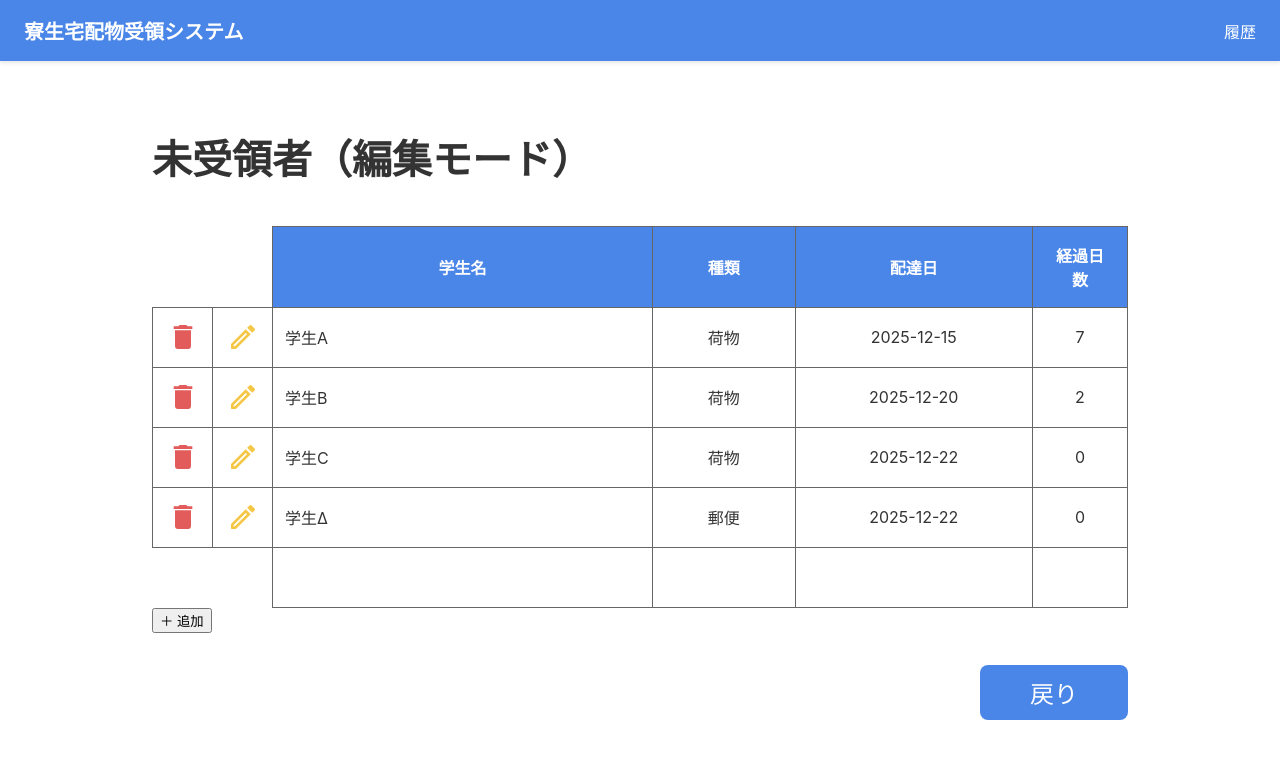
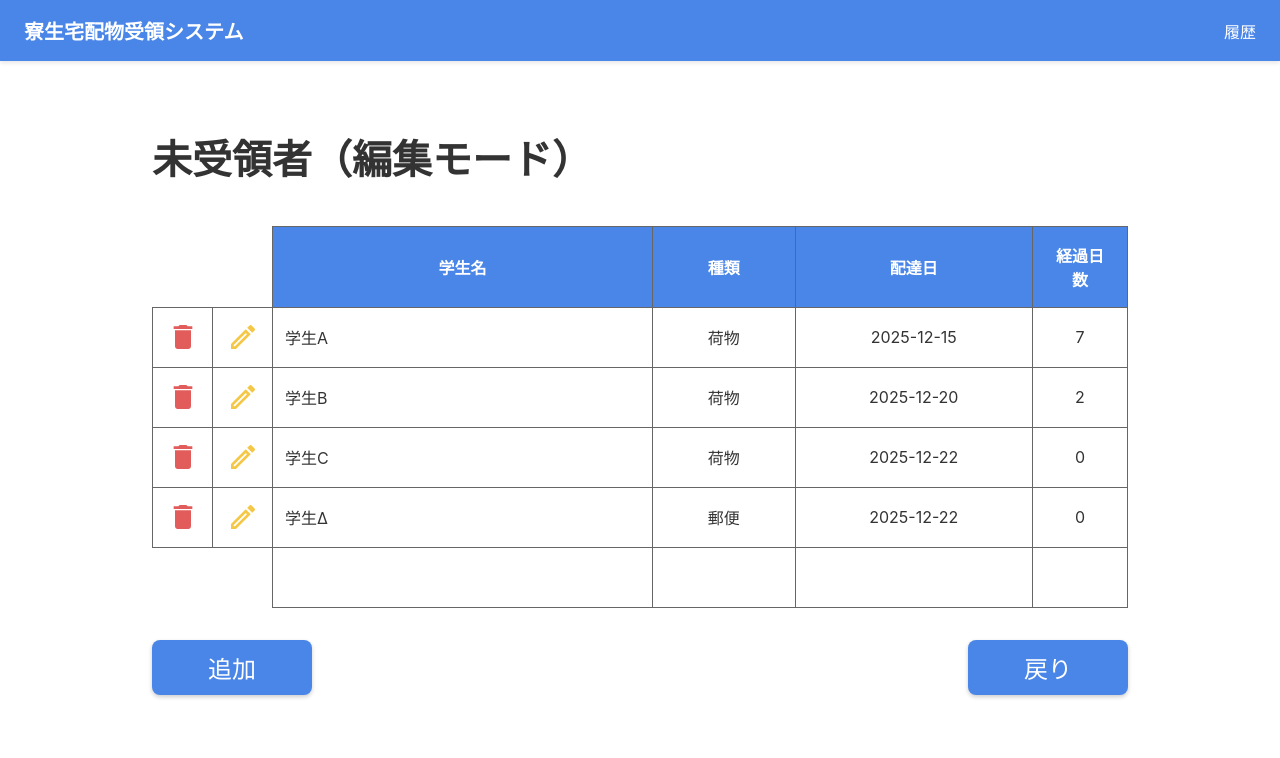
Before and after one commit to mii-na/softwareEngineering, a React (Vite) app: page /edit in a window 1280 px wide. Shown: the top 758 px of the page. Built offline with nearby package versions, Linux system fonts and the light colour scheme.

Commit message:
追加ボタン完成

```diff
--- a/src/App.css
+++ b/src/App.css
@@ -125,11 +125,49 @@ body {
 .td-icon-empty { border: none !important; }
 
 /* --- ボタン --- */
-.button-container {
+/* --- ボタンエリアのレイアウト --- */
+/* 追加ボタンと戻りボタンを同じ行に、左右に分けて配置 */
+.button-row {
   display: flex;
-  justify-content: flex-end;
+  justify-content: space-between; /* 左端と右端にスペースを空けて配置 */
+  align-items: center;
   margin-top: 32px;
+  width: 100%;
 }
+
+/* 共通のボタンデザイン（以前定義済みならそのままでOK） */
+.action-button {
+  background-color: #4A86E8;
+  color: white;
+  font-size: 1.5rem;
+  padding: 10px 50px;
+  border: none;
+  border-radius: 8px;
+  cursor: pointer;
+  box-shadow: 0 2px 4px rgba(0,0,0,0.2);
+  transition: background-color 0.2s;
+  text-align: center;
+  min-width: 160px;
+}
+
+.action-button:hover {
+  background-color: #3b75d6;
+}
+
+/* --- 以下、モーダル（ポップアップ）用のスタイル（変更なし） --- */
+.modal-overlay {
+  position: fixed;
+  top: 0;
+  left: 0;
+  width: 100%;
+  height: 100%;
+  background-color: rgba(0, 0, 0, 0.5);
+  display: flex;
+  justify-content: center;
+  align-items: center;
+  z-index: 1000;
+}
+/* ... 以降のモーダルスタイルはそのまま維持 ... */
 
 .action-button {
   background-color: #4A86E8;
@@ -217,3 +255,81 @@ body {
 .save-button:hover {
   background-color: #3b75d6;
 }
+
+
+
+/* .add-button のスタイル定義は削除しました。
+  代わりに共通の .action-button クラスを使用します。
+*/
+
+/* --- 以下、モーダル（ポップアップ）用のスタイル --- */
+.modal-overlay {
+  position: fixed;
+  top: 0;
+  left: 0;
+  width: 100%;
+  height: 100%;
+  background-color: rgba(0, 0, 0, 0.5);
+  display: flex;
+  justify-content: center;
+  align-items: center;
+  z-index: 1000;
+}
+
+.modal-content {
+  background-color: white;
+  padding: 40px;
+  border-radius: 12px;
+  width: 500px;
+  max-width: 90%;
+  box-shadow: 0 4px 12px rgba(0,0,0,0.3);
+  position: relative;
+}
+
+.modal-title {
+  font-size: 2rem;
+  font-weight: bold;
+  text-align: center;
+  margin-bottom: 30px;
+  color: #333;
+}
+
+.form-group {
+  margin-bottom: 20px;
+  display: flex;
+  align-items: center;
+}
+
+.form-label {
+  width: 120px;
+  font-weight: bold;
+  font-size: 1.1rem;
+}
+
+.form-input, .form-select {
+  flex: 1;
+  padding: 10px;
+  font-size: 1rem;
+  border: 1px solid #ccc;
+  border-radius: 6px;
+}
+
+.modal-actions {
+  display: flex;
+  justify-content: center;
+  margin-top: 30px;
+}
+
+.save-button {
+  background-color: #4A86E8;
+  color: white;
+  font-size: 1.2rem;
+  padding: 10px 60px;
+  border: none;
+  border-radius: 8px;
+  cursor: pointer;
+}
+
+.save-button:hover {
+  background-color: #3b75d6;
+}
--- a/src/EditPage.tsx
+++ b/src/EditPage.tsx
@@ -43,65 +43,53 @@ const EditPage: React.FC = () => {
   const [isModalOpen, setIsModalOpen] = useState(false);
   const [editingItem, setEditingItem] = useState<ParcelData | null>(null);
 
-  // 今日の日付を YYYY-MM-DD 形式で取得するヘルパー関数
   const getTodayDate = () => new Date().toISOString().split('T')[0];
 
-  // 削除処理
   const handleDelete = (id: string) => {
     if (window.confirm('削除しますか？')) {
       setItems(items.filter((item) => item.id !== id));
     }
   };
 
-  // 編集ボタンクリック（既存データをセットしてモーダルを開く）
   const handleEditClick = (item: ParcelData) => {
     setEditingItem({ ...item });
     setIsModalOpen(true);
   };
 
-  // 追加ボタンクリック（空のデータをセットしてモーダルを開く）
   const handleAddClick = () => {
-    // 新規登録用の空データを作成（IDは空文字にしておく）
     const newItem: ParcelData = {
       id: '',
       studentId: '',
       studentName: '',
       type: '荷物',
-      deliveryDate: getTodayDate(), // デフォルトで今日の日付
+      deliveryDate: getTodayDate(),
       elapsedDays: 0
     };
     setEditingItem(newItem);
     setIsModalOpen(true);
   };
 
-  // フォーム入力時の更新処理
   const handleInputChange = (field: keyof ParcelData, value: string) => {
     if (editingItem) {
       setEditingItem({ ...editingItem, [field]: value });
     }
   };
 
-  // 「登録」ボタンクリック（新規追加 or 更新）
   const handleSave = () => {
     if (!editingItem) return;
 
     if (editingItem.id === '') {
-      // --- 新規追加の場合 ---
-      // ユニークなIDを生成（簡易的に現在時刻を使用）
       const newId = Date.now().toString();
       const newItem = { ...editingItem, id: newId };
-      // 配列の末尾に追加
       setItems([...items, newItem]);
     } else {
-      // --- 既存更新の場合 ---
-      // IDが一致するものを更新
       const updatedItems = items.map((item) =>
         item.id === editingItem.id ? editingItem : item
       );
       setItems(updatedItems);
     }
 
-    setIsModalOpen(false); // モーダルを閉じる
+    setIsModalOpen(false);
   };
 
   return (
@@ -153,17 +141,17 @@ const EditPage: React.FC = () => {
           </table>
         </div>
 
-        {/* --- ここが新しい「追加ボタン」エリア --- */}
-        <div className="add-button-container">
-          <button className="add-button" onClick={handleAddClick}>
-            ＋ 追加
+        {/* --- 変更点：ボタンを一つの行にまとめる --- */}
+        <div className="button-row">
+          <button className="action-button" onClick={handleAddClick}>
+            追加
+          </button>
+
+          <button className="action-button" onClick={() => navigate('/')}>
+            戻り
           </button>
         </div>
 
-        {/* 戻りボタンエリア */}
-        <div className="button-container">
-          <button className="action-button" onClick={() => navigate('/')}>戻り</button>
-        </div>
       </main>
 
       {/* --- モーダル --- */}
@@ -171,7 +159,7 @@ const EditPage: React.FC = () => {
         <div className="modal-overlay" onClick={() => setIsModalOpen(false)}>
           <div className="modal-content" onClick={(e) => e.stopPropagation()}>
             <h2 className="modal-title">
-              {editingItem.id === '' ? '荷物登録（新規）' : '荷物登録（編集）'}
+              {editingItem.id === '' ? '荷物登録' : '荷物登録'}
             </h2>
 
             <div className="form-group">
```
